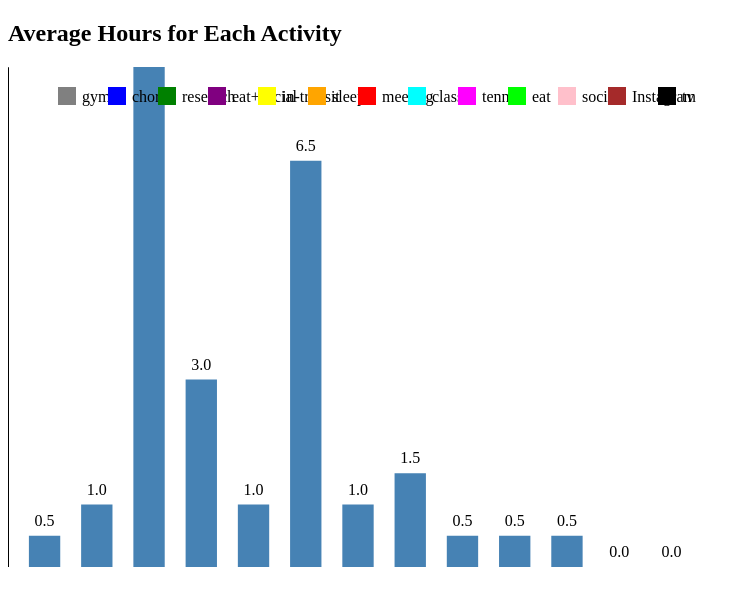
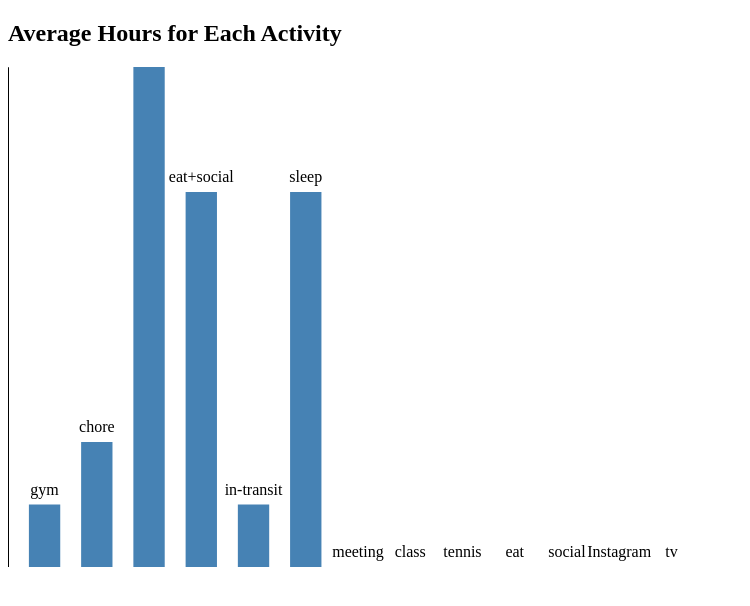
Before and after one commit to EkamNatt/COEN60Assignment2, a plain HTML site: page index.html in a window 1280 px wide. Shown: the whole page, without its empty margins (0-750 px from the left). Drawn offline with nearby package versions, Linux system fonts and the light colour scheme.

Commit message:
Update index.html

```diff
--- a/index.html
+++ b/index.html
@@ -37,11 +37,9 @@
 
         const scheduleData = [
             { day: 'S', activities: [{ activity: 'gym', hours: 1 }, { activity: 'chore', hours: 2 }, { activity: 'research', hours: 8 }, { activity: 'eat+social', hours: 6 }, { activity: 'in-transit', hours: 1 }, { activity: 'sleep', hours: 6 }] },
-            { day: 'M', activities: [{ activity: 'meeting', hours: 2 }, { activity: 'class', hours: 3 }, { activity: 'research', hours: 8 }, { activity: 'tennis', hours: 1 }, { activity: 'eat', hours: 1 }, { activity: 'social', hours: 1 }, { activity: 'in-transit', hours: 1 }, { activity: 'sleep', hours: 7 }] },
-            // Add other days in a similar format
+            // ... Add other days in a similar format
+            // Note: You can add other days data here
         ];
-
-        // ... Add other days in a similar format
 
         const avgHours = categories.map(cat => {
             let totalHours = 0;
@@ -80,7 +78,7 @@
             .attr("x", d => xScale(d.activity) + xScale.bandwidth() / 2)
             .attr("y", d => yScale(d.hours) - 10)
             .attr("text-anchor", "middle")
-            .text(d => d.hours.toFixed(1));
+            .text(d => d.activity);
 
         chart.append("g")
             .attr("transform", "translate(0," + 500 + ")")
@@ -88,25 +86,6 @@
 
         chart.append("g")
             .call(d3.axisLeft(yScale));
-
-        const legend = chart.append("g")
-            .attr("transform", "translate(50,20)")
-            .selectAll("g")
-            .data(categories)
-            .enter().append("g")
-            .attr("transform", (d, i) => `translate(${i * 50},0)`);
-
-        legend.append("rect")
-            .attr("width", 18)
-            .attr("height", 18)
-            .attr("fill", d => d.color);
-
-        legend.append("text")
-            .attr("x", 24)
-            .attr("y", 9)
-            .attr("dy", ".35em")
-            .text(d => d.activity);
-
     </script>
 </body>
 
```
